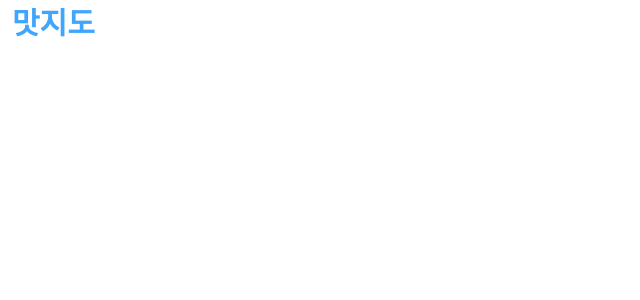
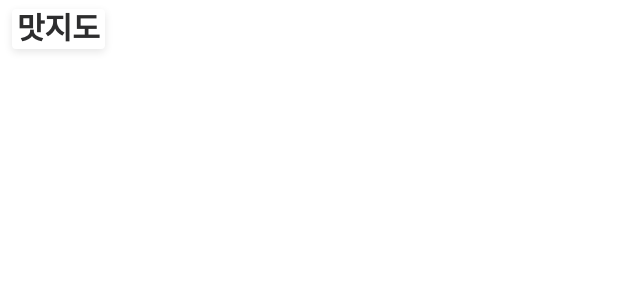
Before and after one commit to dudgus5766/next-map-app, a Next.js app: page /feedback in a window 1280 px wide. Shown: the top 300 px of the page, without its empty margins (0-640 px from the left). Built offline with nearby package versions, Linux system fonts and the light colour scheme.

Commit message:
Fix: vercel api url 환경변수 등록을 위한 수정

```diff
--- a/components/common/Header.tsx
+++ b/components/common/Header.tsx
@@ -10,9 +10,9 @@ export default function HeaderComponent({ rightElements }: HeaderProps) {
   return (
     <Header>
       <Container>
-        <Link href="/">
+        <LinkButton href="/" passHref aria-label="홈으로 이동" key="home">
           <LogoText>맛지도</LogoText>
-        </Link>
+        </LinkButton>
       </Container>
 
       {rightElements && <Container>{rightElements}</Container>}
@@ -29,10 +29,23 @@ const Header = styled.div`
 
   width: 100%;
   height: 48px;
-  padding: 0 8px 0 12px;
+  padding: 10px 12px 0;
 
   z-index: 100;
   pointer-events: none;
+`;
+
+const LinkButton = styled(Link)`
+  padding: 5px;
+  border: none;
+  border-radius: 4px;
+
+  //flex
+  ${({ theme }) => theme.MIXINS.flexBox()}
+
+  box-shadow: ${({ theme }) => theme.boxShadow.normal};
+
+  background-color: ${({ theme }) => theme.colors.white};
 `;
 
 const Container = styled.div`
@@ -43,5 +56,5 @@ const Container = styled.div`
 const LogoText = styled.h1`
   font-size: 30px;
   font-weight: ${({ theme }) => theme.fontWeight.bold};
-  color: ${({ theme }) => theme.colors.blue};
+  color: ${({ theme }) => theme.colors.black};
 `;
--- a/components/home/Map.tsx
+++ b/components/home/Map.tsx
@@ -55,7 +55,7 @@ export default function Map({
         src={`https://openapi.map.naver.com/openapi/v3/maps.js?ncpClientId=${process.env.NEXT_PUBLIC_NCP_CLIENT_ID}`}
         onReady={initializeMap}
       />
-      <MapBox id={'map'} />
+      <MapBox id={mapId} />
     </>
   );
 }
--- /dev/null
+++ b/pages/api/stores.ts
@@ -0,0 +1,12 @@
+// Next.js API route support: https://nextjs.org/docs/api-routes/introduction
+import type { NextApiRequest, NextApiResponse } from 'next';
+import { Store } from '@/types/store';
+
+export default async function handler(
+  req: NextApiRequest,
+  res: NextApiResponse<Store[]>
+) {
+  const stores = (await import('../../public/mockStoreData.json'))
+    .default as Store[];
+  res.status(200).json(stores);
+}
--- a/styles/theme.ts
+++ b/styles/theme.ts
@@ -7,11 +7,12 @@ const fontWeight = {
 } as const;
 
 const colors = {
+  black: '#2D2D2E',
   white: '#FFFFFF',
-  lightGray: '#ccd4db',
+  lightGray: '#CCD4DB',
   gray: '#676D74',
   boldGray: '#353A3F',
-  blue: '#40a6fd',
+  blue: '#40A6FD',
 } as const;
 
 const boxShadow = {
```
Also changed, not shown: components/home/DetailHeader.tsx (+12 -11 lines), pages/index.tsx (+15 -9 lines).
